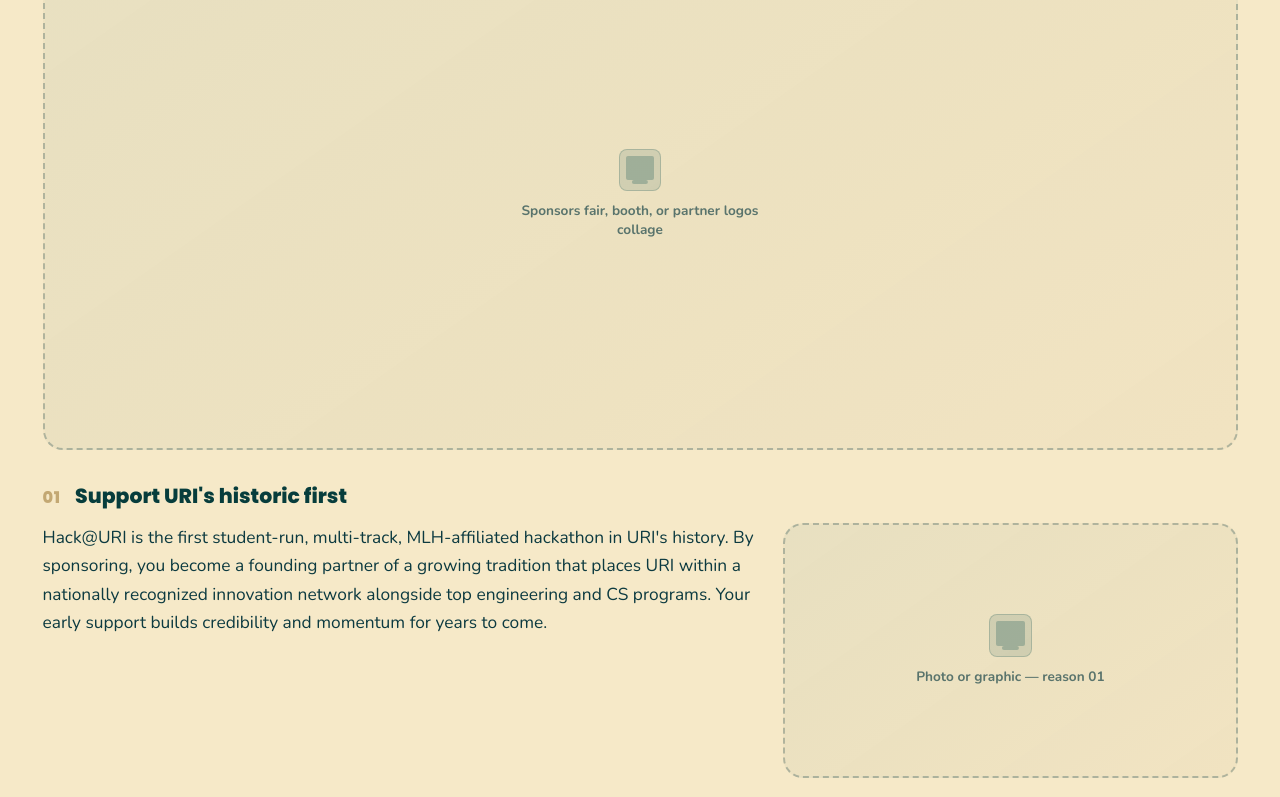
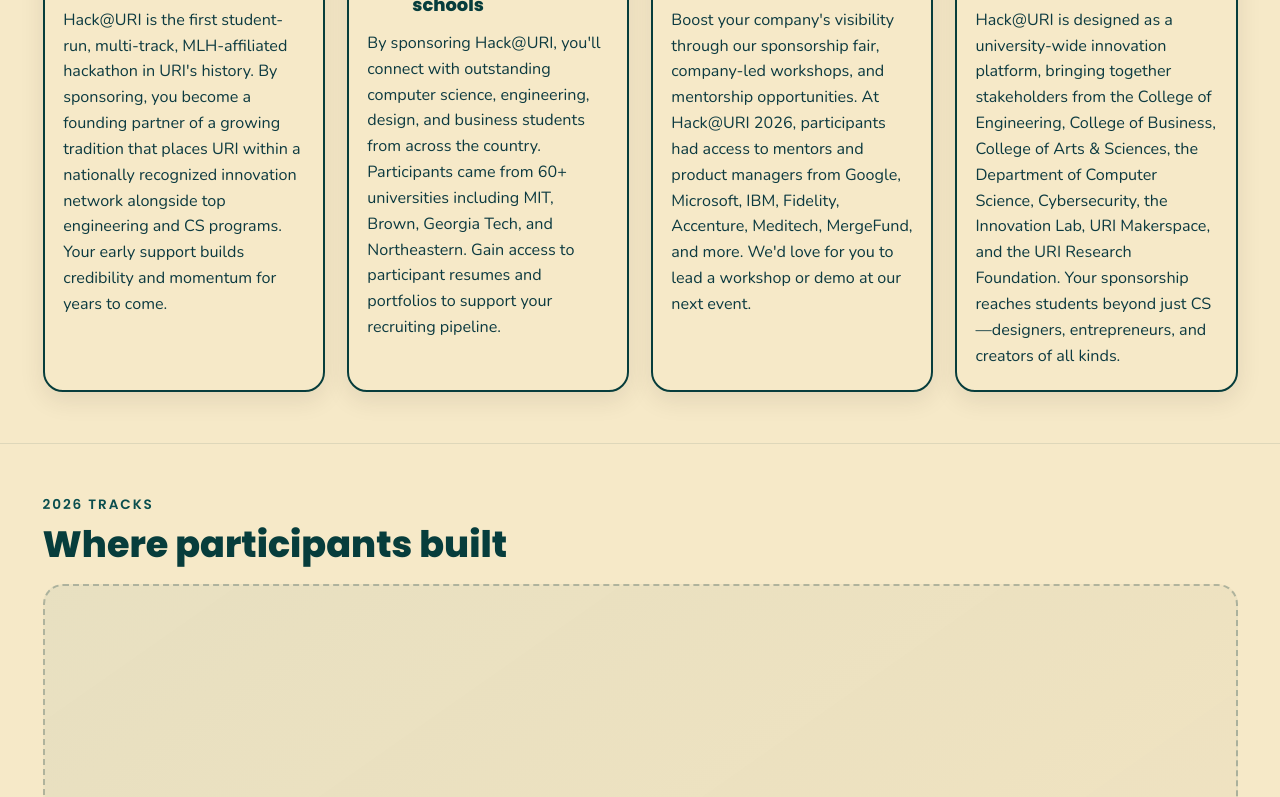
Before and after one commit to rbutera03/hackaturi-sponsorship, a React (Vite) app: page / in a window 1280 px wide. Shown: the part 1060-1857 px from the top of the page. Built offline with nearby package versions, Linux system fonts and the light colour scheme.

Commit message:
updated why sponsor section

```diff
--- a/src/features/why-sponsor/WhySponsor.css
+++ b/src/features/why-sponsor/WhySponsor.css
@@ -1,57 +1,68 @@
-.why-sponsor__list {
+.why-sponsor__grid {
   list-style: none;
   margin: 2rem 0 0;
   padding: 0;
+  display: grid;
+  grid-template-columns: 1fr;
+  gap: 1.25rem;
+}
+
+.why-sponsor__card {
+  margin: 0;
+  background: var(--cream);
+  border: 2px solid rgba(12, 58, 64, 0.1);
+  border-radius: var(--radius-md);
+  border-color: var(--teal-dark);
+  box-shadow: var(--shadow-card);
+  padding: 1.1rem 1.1rem 1.2rem;
   display: flex;
   flex-direction: column;
-  gap: 2.5rem;
+  gap: 0.85rem;
 }
 
-.why-sponsor__item {
+.why-sponsor__card-header {
+  display: flex;
+  align-items: start;
+  gap: 0.65rem;
+}
+
+.why-sponsor__card-title {
+  font-size: 1.05rem;
+  font-weight: 800;
+  color: var(--teal-dark);
+  line-height: 1.3;
   margin: 0;
 }
 
-.why-sponsor__item-header {
-  display: flex;
-  align-items: baseline;
-  gap: 0.85rem;
-  margin-bottom: 0.75rem;
-  flex-wrap: wrap;
+.why-sponsor__card-body {
+  margin: 0;
+  font-size: 0.95rem;
+  line-height: 1.6;
 }
 
 .why-sponsor__num {
-  font-size: 0.95rem;
+  display: inline-flex;
+  align-items: center;
+  justify-content: center;
+  min-width: 2rem;
+  height: 2rem;
+  border-radius: 999px;
+  background: rgba(12, 58, 64, 0.08);
+  border: 1px solid rgba(12, 58, 64, 0.2);
+  font-size: 0.85rem;
   font-weight: 800;
   color: var(--gold);
-  letter-spacing: 0.04em;
+  line-height: 1;
 }
 
-.why-sponsor__item-title {
-  font-size: 1.2rem;
-  font-weight: 700;
-  color: var(--teal-dark);
-  line-height: 1.25;
+@media (min-width: 760px) {
+  .why-sponsor__grid {
+    grid-template-columns: repeat(2, minmax(0, 1fr));
+  }
 }
 
-.why-sponsor__item-body {
-  display: flex;
-  flex-direction: column;
-  gap: 1.25rem;
-}
-
-.why-sponsor__item-body .report-section__prose {
-  margin: 0;
-}
-
-.why-sponsor__item-placeholder {
-  max-width: 100%;
-}
-
-@media (min-width: 640px) {
-  .why-sponsor__item-body {
-    display: grid;
-    grid-template-columns: 1fr minmax(220px, 38%);
-    gap: 1.25rem;
-    align-items: start;
+@media (min-width: 1200px) {
+  .why-sponsor__grid {
+    grid-template-columns: repeat(4, minmax(0, 1fr));
   }
 }
--- a/src/features/why-sponsor/WhySponsor.jsx
+++ b/src/features/why-sponsor/WhySponsor.jsx
@@ -1,4 +1,3 @@
-import PlaceholderImage from '../../shared/components/PlaceholderImage.jsx'
 import './WhySponsor.css'
 
 const REASONS = [
@@ -30,30 +29,19 @@
 
 const WhySponsor = () => (
   <section className="report-section why-sponsor" id="why-sponsor" aria-labelledby="why-sponsor-title">
-    <p className="report-section__eyebrow">Why sponsor us</p>
     <h2 id="why-sponsor-title" className="report-section__title">
-      Partner with a growing tradition
+      Why sponsor Hack@URI?
     </h2>
-    <div className="report-section__media report-section__media--flush-top">
-      <PlaceholderImage label="Sponsors fair, booth, or partner logos collage" shape="wide" />
-    </div>
-    <ol className="why-sponsor__list">
+    <ol className="why-sponsor__grid">
       {REASONS.map((reason) => (
-        <li key={reason.n} className="why-sponsor__item">
-          <div className="why-sponsor__item-header">
+        <li key={reason.n} className="why-sponsor__card">
+          <div className="why-sponsor__card-header">
             <span className="why-sponsor__num" aria-hidden>
               {reason.n}
             </span>
-            <h3 className="why-sponsor__item-title">{reason.title}</h3>
+            <h3 className="why-sponsor__card-title">{reason.title}</h3>
           </div>
-          <div className="why-sponsor__item-body">
-            <p className="report-section__prose">{reason.body}</p>
-            <PlaceholderImage
-              label={`Photo or graphic — reason ${reason.n}`}
-              shape="standard"
-              className="why-sponsor__item-placeholder"
-            />
-          </div>
+          <p className="report-section__prose why-sponsor__card-body">{reason.body}</p>
         </li>
       ))}
     </ol>
```
